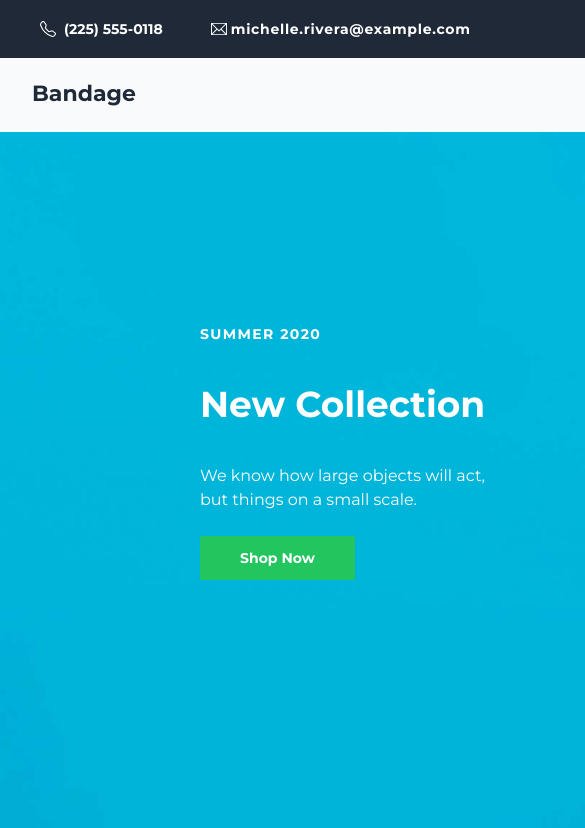
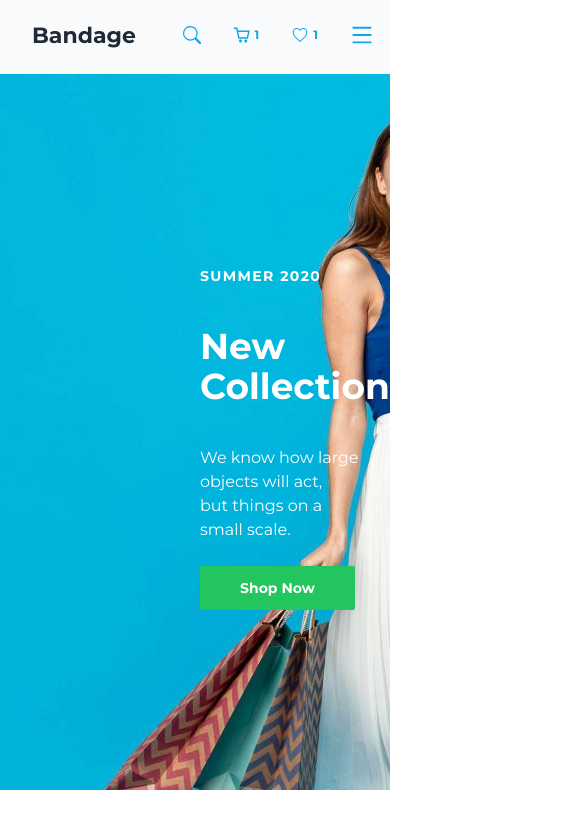
Before and after one commit to Muneeb350/UI-UX-hackathon, a Next.js app: page / in a window 390 px wide. Shown: the top 828 px of the page, 585 px wide, since content can reach past the window. Built offline with nearby package versions, Linux system fonts and the light colour scheme.

Commit message:
Navbar Header and Hero changes

```diff
--- a/src/components/Header.tsx
+++ b/src/components/Header.tsx
@@ -7,7 +7,7 @@ import { FaFacebook, FaTwitter } from "react-icons/fa";
 
 const Header = () => {
   return (
-    <div className="bg-gray-800 w-[1439px] h-[58px] flex items-center justify-between px-4 text-white">
+    <div className="bg-gray-800 w-full h-[58px] items-center justify-between px-4 text-white hidden sm:flex">
       {/* Left Section: Contact Info */}
       <div className="flex items-center space-x-4">
         {/* Phone */}
@@ -19,7 +19,7 @@ const Header = () => {
         </div>
 
         {/* Email */}
-        <div className="flex items-center space-x-1 ">
+        <div className="flex items-center space-x-1">
           <TfiEmail className="text-white text-md ml-8" />
           <h6 className="text-[14px] font-bold font-montserrat tracking-wider">
             michelle.rivera@example.com
--- a/src/components/Hero.tsx
+++ b/src/components/Hero.tsx
@@ -2,7 +2,7 @@ import React from 'react'
 
 const Hero = () => {
   return (
-    <section className="relative h-[716px] w-[1439px] bg-cover bg-center"
+    <section className="relative h-[716px] w-full bg-cover bg-center"
     style={{ backgroundImage: "url('/Image 1.jpg')" }}
     >
       <div className='text-left md:text-left px-6 md:px-12 lg:px-30 z-10 ml-36'>
--- a/src/components/Navbar.tsx
+++ b/src/components/Navbar.tsx
@@ -11,7 +11,7 @@ const Navbar = () => {
   const [isMobileMenuOpen, setMobileMenuOpen] = useState(false);
 
   return (
-    <nav className="bg-slate-50 w-[1437px] h-[74px]">
+    <nav className="bg-slate-50 w-full h-[74px]">
       <div className="flex items-center justify-between px-4 py-2 md:px-6 h-[70px]">
         {/* Logo */}
         <h3 className="font-montserrat font-bold text-[22px] text-gray-800 ml-4">
```
